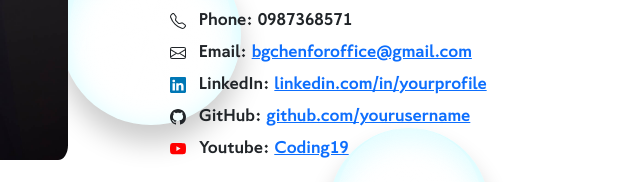
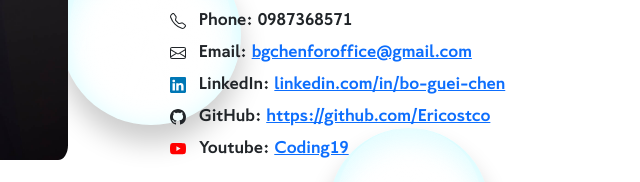
Before and after one commit to Ericostco/web, a plain HTML site: page index.html in a window 1280 px wide. Shown: the part 586-768 px from the top of the page, 486-1126 px from the left. Drawn offline with nearby package versions, Linux system fonts and the light colour scheme.

Commit message:
edit the link to personal media

```diff
--- a/index.html
+++ b/index.html
@@ -109,7 +109,12 @@
                     d="M0 1.146C0 .513.526 0 1.175 0h13.65C15.474 0 16 .513 16 1.146v13.708c0 .633-.526 1.146-1.175 1.146H1.175C.526 16 0 15.487 0 14.854zm4.943 12.248V6.169H2.542v7.225zm-1.2-8.212c.837 0 1.358-.554 1.358-1.248-.015-.709-.52-1.248-1.342-1.248S2.4 3.226 2.4 3.934c0 .694.521 1.248 1.327 1.248zm4.908 8.212V9.359c0-.216.016-.432.08-.586.173-.431.568-.878 1.232-.878.869 0 1.216.662 1.216 1.634v3.865h2.401V9.25c0-2.22-1.184-3.252-2.764-3.252-1.274 0-1.845.7-2.165 1.193v.025h-.016l.016-.025V6.169h-2.4c.03.678 0 7.225 0 7.225z"
                   />
                 </svg>
-                LinkedIn: <a href="">linkedin.com/in/yourprofile</a>
+                LinkedIn:
+                <a
+                  href="https://www.linkedin.com/in/bo-guei-chen/"
+                  target="_blank"
+                  >linkedin.com/in/bo-guei-chen</a
+                >
               </li>
               <li>
                 <svg
@@ -124,7 +129,10 @@
                     d="M8 0C3.58 0 0 3.58 0 8c0 3.54 2.29 6.53 5.47 7.59.4.07.55-.17.55-.38 0-.19-.01-.82-.01-1.49-2.01.37-2.53-.49-2.69-.94-.09-.23-.48-.94-.82-1.13-.28-.15-.68-.52-.01-.53.63-.01 1.08.58 1.23.82.72 1.21 1.87.87 2.33.66.07-.52.28-.87.51-1.07-1.78-.2-3.64-.89-3.64-3.95 0-.87.31-1.59.82-2.15-.08-.2-.36-1.02.08-2.12 0 0 .67-.21 2.2.82.64-.18 1.32-.27 2-.27s1.36.09 2 .27c1.53-1.04 2.2-.82 2.2-.82.44 1.1.16 1.92.08 2.12.51.56.82 1.27.82 2.15 0 3.07-1.87 3.75-3.65 3.95.29.25.54.73.54 1.48 0 1.07-.01 1.93-.01 2.2 0 .21.15.46.55.38A8.01 8.01 0 0 0 16 8c0-4.42-3.58-8-8-8"
                   />
                 </svg>
-                GitHub: <a href="">github.com/yourusername</a>
+                GitHub:
+                <a href="https://github.com/Ericostco" target="_blank"
+                  >https://github.com/Ericostco</a
+                >
               </li>
               <li>
                 <svg
@@ -140,7 +148,9 @@
                   />
                 </svg>
                 Youtube:
-                <a href="https://www.youtube.com/@coding19">Coding19</a>
+                <a href="https://www.youtube.com/@coding19" target="_blank"
+                  >Coding19</a
+                >
               </li>
             </ul>
           </section>
```
